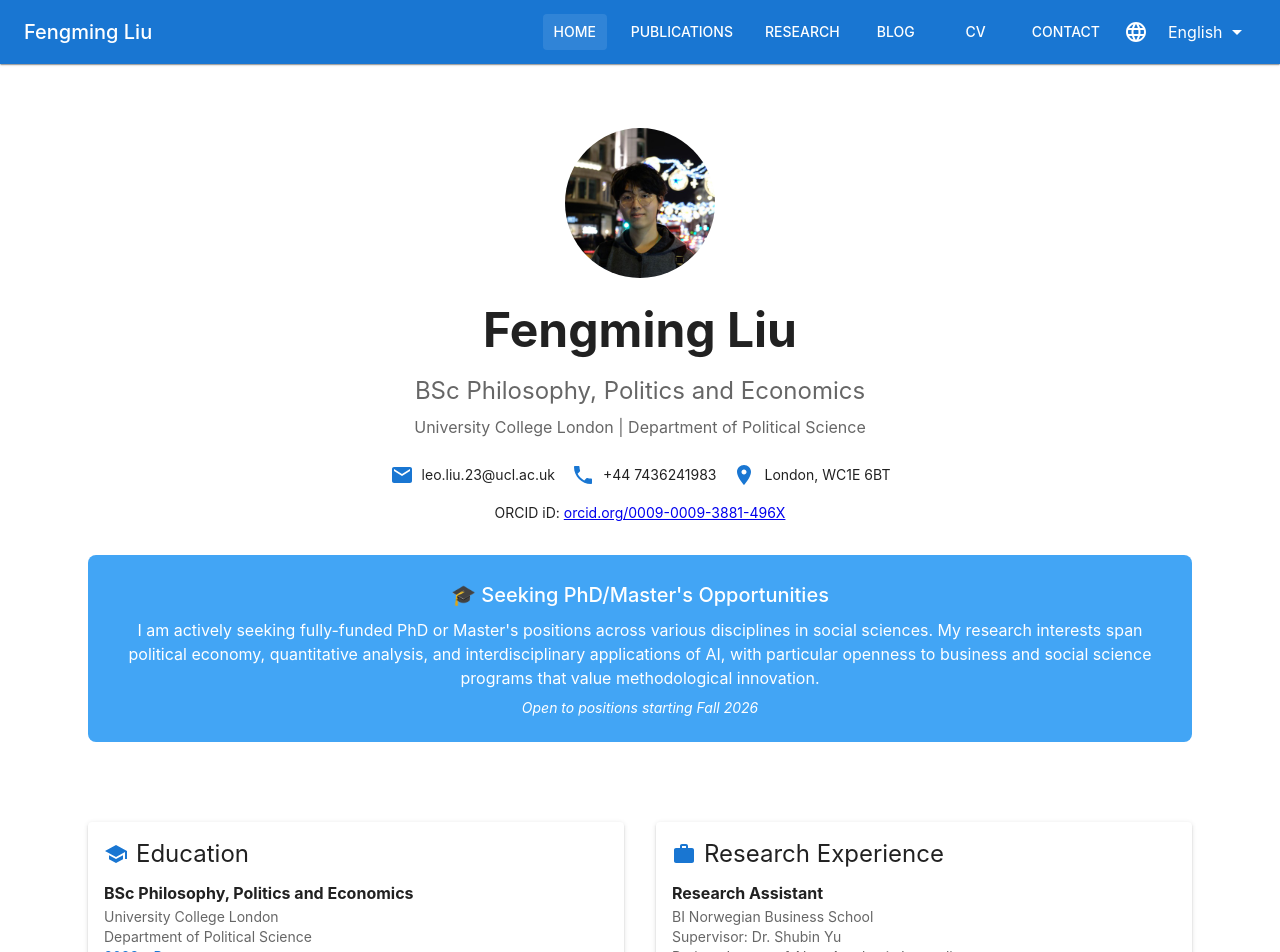
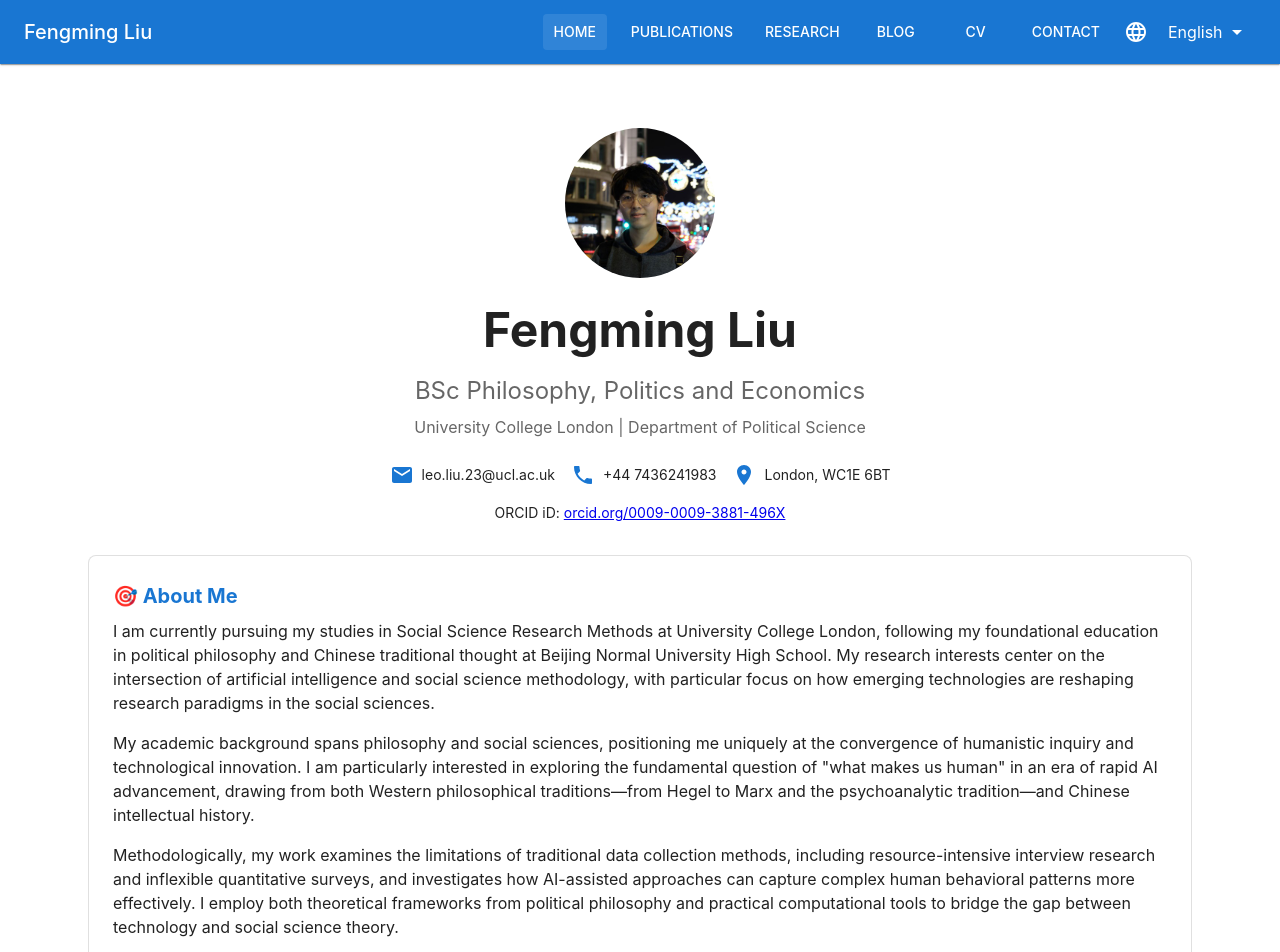
Before and after one commit to LFM097384/liufengming.me, a React (Vite) app: page / in a window 1280 px wide. Shown: the top 952 px of the page. Built offline with nearby package versions, Linux system fonts and the light colour scheme.

Commit message:
修改了简介和更多的中英文翻译

```diff
--- a/src/pages/Home.jsx
+++ b/src/pages/Home.jsx
@@ -133,23 +133,33 @@ const Home = () => {
           ORCID iD: <a href="https://orcid.org/0009-0009-3881-496X" target="_blank" rel="noopener noreferrer">
             orcid.org/0009-0009-3881-496X
           </a>
-        </Typography>
-          {/* PhD Opportunity Notice */}
+        </Typography>        {/* Personal Introduction */}
         <Box sx={{
           mt: 4,
           p: 3,
-          bgcolor: 'primary.light',
+          bgcolor: 'background.paper',
           borderRadius: 2,
-          color: 'white',
-          textAlign: 'center'
-        }}>          <Typography variant="h6" gutterBottom>
-            {t('hero.phd_notice.title')}
+          border: 1,
+          borderColor: 'divider',
+          textAlign: 'left'
+        }}>
+          <Typography variant="h6" gutterBottom color="primary" sx={{ fontWeight: 'bold' }}>
+            {t('hero.personal_intro.title')}
+          </Typography>
+          <Typography variant="body1" paragraph>
+            {t('hero.personal_intro.paragraph1')}
+          </Typography>
+          <Typography variant="body1" paragraph>
+            {t('hero.personal_intro.paragraph2')}
+          </Typography>
+          <Typography variant="body1" paragraph>
+            {t('hero.personal_intro.paragraph3')}
+          </Typography>
+          <Typography variant="body1" paragraph>
+            {t('hero.personal_intro.paragraph4')}
           </Typography>
           <Typography variant="body1">
-            {t('hero.phd_notice.content')}
-          </Typography>
-          <Typography variant="body2" sx={{ mt: 1, fontStyle: 'italic' }}>
-            {t('hero.phd_notice.timing')}
+            {t('hero.personal_intro.paragraph5')}
           </Typography>
         </Box>
       </Box>
--- a/src/translations/en/home.json
+++ b/src/translations/en/home.json
@@ -2,11 +2,13 @@
   "hero": {
     "title": "Fengming Liu",
     "subtitle": "BSc Philosophy, Politics and Economics",
-    "institution": "University College London | Department of Political Science",
-    "phd_notice": {
-      "title": "🎓 Seeking PhD/Master's Opportunities",
-      "content": "I am actively seeking fully-funded PhD or Master's positions across various disciplines in social sciences. My research interests span political economy, quantitative analysis, and interdisciplinary applications of AI, with particular openness to business and social science programs that value methodological innovation.",
-      "timing": "Open to positions starting Fall 2026"
+    "institution": "University College London | Department of Political Science",    "personal_intro": {
+      "title": "🎯 About Me",
+      "paragraph1": "I am currently pursuing my studies in Social Science Research Methods at University College London, following my foundational education in political philosophy and Chinese traditional thought at Beijing Normal University High School. My research interests center on the intersection of artificial intelligence and social science methodology, with particular focus on how emerging technologies are reshaping research paradigms in the social sciences.",
+     "paragraph2": "My academic background spans philosophy and social sciences, positioning me uniquely at the convergence of humanistic inquiry and technological innovation. I am particularly interested in exploring the fundamental question of \"what makes us human\" in an era of rapid AI advancement, drawing from both Western philosophical traditions—from Hegel to Marx and the psychoanalytic tradition—and Chinese intellectual history.",
+      "paragraph3": "Methodologically, my work examines the limitations of traditional data collection methods, including resource-intensive interview research and inflexible quantitative surveys, and investigates how AI-assisted approaches can capture complex human behavioral patterns more effectively. I employ both theoretical frameworks from political philosophy and practical computational tools to bridge the gap between technology and social science theory.",
+      "paragraph4": "My current project involves the development of Mimitalk (mimitalk.app), an innovative AI-powered interview platform that represents a practical application of my theoretical interests in AI-enhanced social science research methods. This platform exemplifies my commitment to translating philosophical inquiry into concrete technological solutions that can advance empirical research.",
+      "paragraph5": "Through my interdisciplinary approach, I aim to contribute to the ongoing dialogue about how artificial intelligence is not merely improving research efficiency, but fundamentally transforming the ontological and epistemological foundations of social science inquiry. As Marx observed during the Industrial Revolution, when machines replace specific human functions, our remaining capabilities reveal more essential aspects of human nature—a insight that remains profoundly relevant as we navigate the AI revolution in academia."
     }
   },
   "sections": {
--- a/src/translations/zh/home.json
+++ b/src/translations/zh/home.json
@@ -1,35 +1,38 @@
 {
     "hero": {
         "title": "刘丰铭",
-    "subtitle": "哲学、政治与经济学学士",
+        "subtitle": "哲学、政治学与经济学学士",
         "institution": "伦敦大学学院 | 政治学系",
-    "phd_notice": {
-      "title": "🎓 寻求博士/硕士研究机会",
-      "content": "我正在积极寻求社会科学各学科的全额资助博士或硕士职位。我的研究兴趣涵盖政治经济学、定量分析和人工智能的跨学科应用，特别欢迎重视方法论创新的商业和社会科学项目。",
-      "timing": "接受2026年秋季入学的职位"
+        "personal_intro": {
+            "title": "🎯 关于我",
+            "paragraph1": "我目前在伦敦大学学院攻读哲学、政治学与经济学学位，此前在北京师范大学附属中学学习政治哲学和经济学。我的研究兴趣集中在人工智能与社会科学方法论的交叉领域，特别关注新兴技术如何重塑社会科学的研究范式。",
+            "paragraph2": "我的学术背景跨越哲学和社会科学，使我独特地处于人文探究与技术创新的交汇点。我特别感兴趣的是在人工智能快速发展的时代探索\"是什么让我们成为人类\"这一根本问题，汲取西方哲学传统——从黑格尔再到马克思和精神分析传统——以及中国思想史的智慧。",
+            "paragraph3": "在方法论上，我的工作审视传统数据收集方法的局限性，包括资源密集型的访谈研究和不够灵活的定量调查，并研究人工智能辅助方法如何更有效地捕捉复杂的人类行为模式。我运用政治哲学的理论框架和实用的计算工具来弥合技术与社会科学理论之间的鸿沟。",
+            "paragraph4": "我目前的项目涉及开发Mimitalk (mimitalk.app)，这是一个创新的人工智能驱动的访谈平台，代表了我在人工智能增强的社会科学研究方法方面理论兴趣的实际应用。这个平台体现了我致力于将哲学探究转化为能够推进实证研究的具体技术解决方案的承诺。",
+            "paragraph5": "通过我的跨学科方法，我旨在为关于人工智能如何不仅仅是提高研究效率，而是从根本上改变社会科学探究的本体论和认识论基础的持续对话做出贡献。正如马克思在工业革命期间观察到的，当机器取代特定的人类功能时，我们剩余的能力揭示了人性更本质的方面——这一洞察在我们在学术界经历人工智能革命时仍然具有深刻的相关性。"
         }
     },
     "sections": {
         "education": "教育背景",
         "experience": "研究经历",
-    "skills": "技能专长",
+        "skills": "技能与专长",
         "languages": "语言能力",
         "programming": "编程技能",
         "research_interests": "研究兴趣",
-    "quick_stats": "统计概览",
-    "recent_updates": "最新动态"
+        "quick_stats": "快速统计",
+        "recent_updates": "近期动态"
     },
     "stats": {
-    "total_publications": "论文总数",
+        "total_publications": "总发表数",
         "published_papers": "已发表论文",
-    "years_research": "研究年限",
+        "years_research": "研究年数",
         "research_areas": "研究领域"
     },
     "updates": {
-    "new_publication": "计算经济学新论文发表",
-    "new_publication_desc": "2024年12月 - 全球股票市场风险传导机制论文已发表",
+        "new_publication": "计算经济学新发表",
+        "new_publication_desc": "2024年12月 - 《全球股票市场的风险传导机制》已发表",
         "preprint": "SSRN预印本可用",
-    "preprint_desc": "2024年12月 - AI驱动的访谈平台论文已提交审查",
+        "preprint_desc": "2024年12月 - 人工智能驱动的访谈平台论文已提交审查",
         "research_position": "研究助理职位",
         "research_position_desc": "2024年 - 开始与挪威商学院的研究合作"
     }
```
Lines whose indentation alone changed are shown as unchanged.
